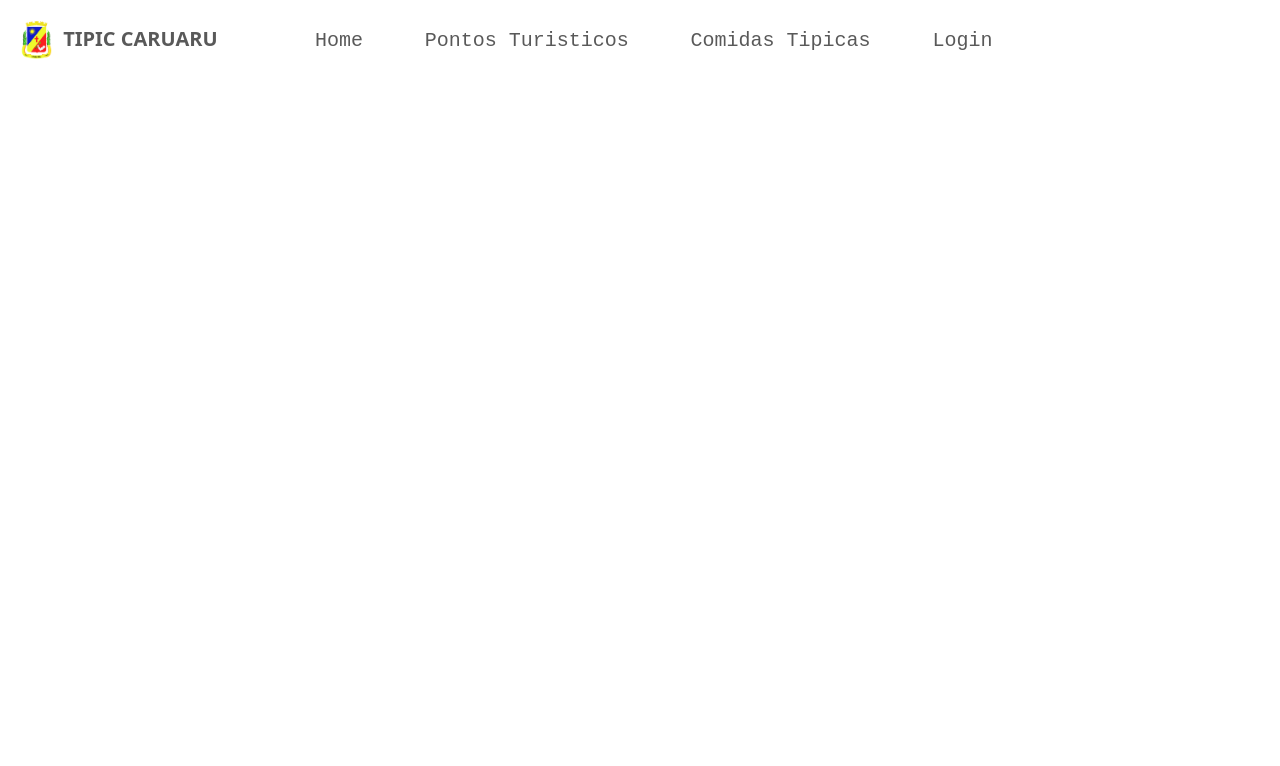
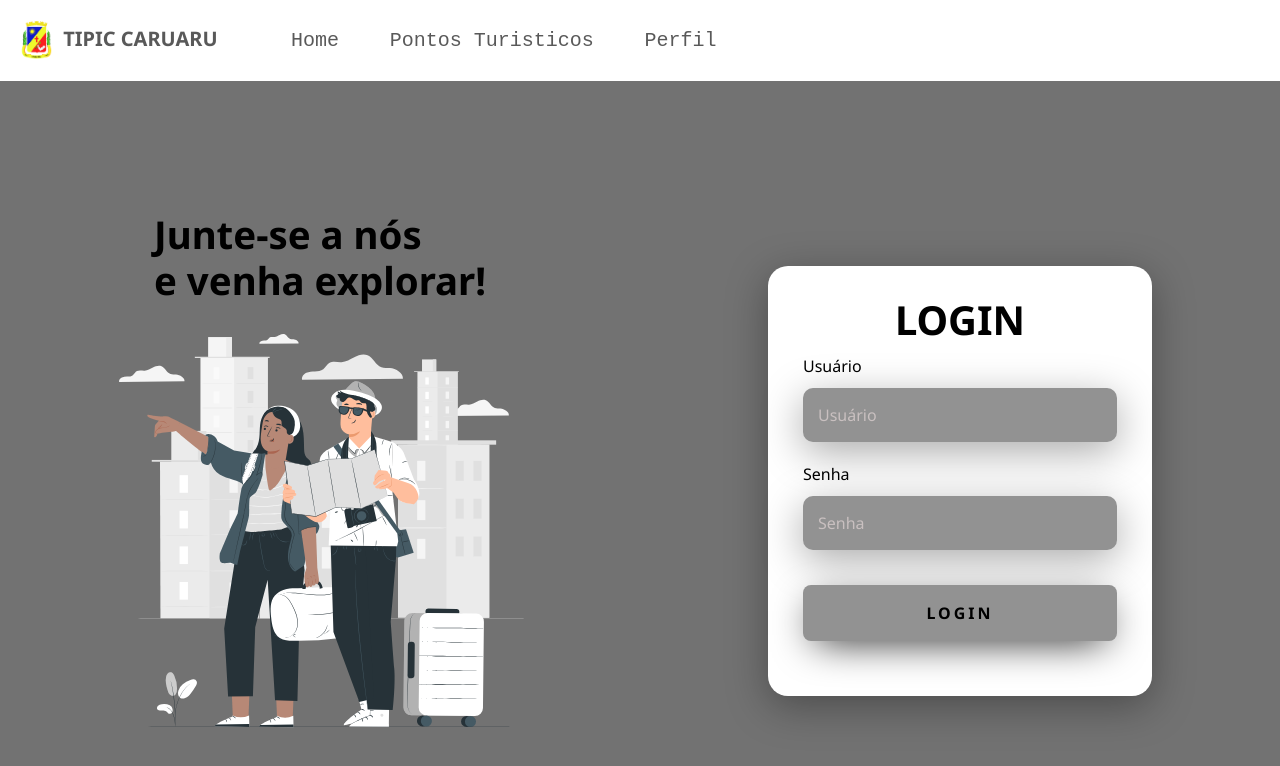
Before and after one commit to vitormuniz0/Caruaru, a plain HTML site: page Views/login.html in a window 1280 px wide. Drawn offline with nearby package versions, Linux system fonts and the light colour scheme; files that its build step writes are made by us from their sources; files whose address does not match are found by name.

Commit message:
Tela de Login Adicionada

```diff
--- a/Assets/Css/login.css
+++ b/Assets/Css/login.css
@@ -0,0 +1,156 @@
+@import url('https://fonts.googleapis.com/css2?family=Noto+Sans:wght@400;700&display=swap');
+
+
+body {
+    margin: 0;
+    font-family: 'Noto Sans', sans-serif;
+}
+
+body * {
+    box-sizing: border-box;
+}
+
+.main-login{
+      width: 100vw;
+      height: 100vh;
+      background: #727272;
+      display: flex;
+      justify-content: center;
+      align-items: center;
+}
+
+.left-login{
+    width: 50vw;
+    height: 100vh;
+    display: flex;
+    justify-content: center;
+    align-items: center;
+    flex-direction: column;
+
+
+}
+
+.left-login > h1 {
+    font-size: 3vw;
+    color: rgb(0, 0, 0);
+    font-weight: 800;
+    margin: 0;
+
+}
+
+.left-login-image{
+    width: 35vw;
+}
+
+.right-login{
+    width: 50vw;
+    height: 100vh;
+    display: flex;
+    justify-content: center;
+    align-items: center;
+}
+
+.card-login{
+    width: 60%;
+    display: flex;
+    justify-content: center;
+    align-items: center;
+    flex-direction: column;
+    padding: 30px 35px;
+    background: #ffffff;
+    border-radius: 20px;
+    box-shadow: 0px 10px 40px #00000056;
+
+}
+
+.card-login > h1 {
+    color: rgb(0, 0, 0);
+    font-weight: 800;
+    margin: 0;
+    text-transform: uppercase;
+}
+
+.textfield{
+    width: 100%;
+    display: flex;
+    flex-direction: column;
+    align-items: flex-start;
+    justify-content: center;
+    margin: 10px 0px;
+}
+
+.textfield > input{
+    width: 100%;
+    border: none;
+    border-radius: 10px;
+    padding: 15px;
+    background: rgb(146, 146, 146);
+    color: black;
+    font-size: 12pt;
+    box-shadow: 0px 10px 40px #00000056;
+    outline: none;
+    box-sizing: border-box;
+
+}
+
+.textfield > label {
+    color: rgb(0, 0, 0);
+    margin-bottom: 10px;
+
+}
+
+.textfield > input::placeholder{
+    color: rgb(201, 192, 192);
+
+}
+
+.btn-login{
+    width: 100%;
+    padding: 16px 0px;
+    margin: 25px;
+    border: none;
+    border-radius: 8px;
+    outline: none;
+    text-transform: uppercase;
+    font-weight: 800;
+    letter-spacing: 3px;
+    color: rgb(0, 0, 0);
+    background: rgb(146, 146, 146);
+    cursor: pointer;
+    box-shadow: 0px 10px 40px -12px #000000;
+}
+
+@media only screen and (max-width: 950px){
+    .card-login{
+        width: 85%;
+    }
+}
+
+@media only screen and (max-width: 600px){
+    .main-login{
+        flex-direction: column;
+    }
+    .left-login > h1{
+        display: none;
+
+    }
+
+    .left-login{
+        width: 100%;
+        height: auto;
+    }
+
+    .right-login{
+        width: 100%;
+        height: auto;
+    }
+
+    .left-login-image{
+        width: 50vw;
+    }
+
+    .card-login{
+        width: 90%;
+    }
+
+}
--- a/Views/login.html
+++ b/Views/login.html
@@ -1,16 +1,13 @@
 <!DOCTYPE html>
-<html lang="pt-br">
+<html lang="en">
 <head>
     <meta charset="UTF-8">
     <meta name="viewport" content="width=device-width, initial-scale=1.0">
-    <title>Document</title>
+    <link rel="stylesheet" href="style.css">
     <link href="https://cdn.jsdelivr.net/npm/bootstrap@5.3.2/dist/css/bootstrap.min.css" rel="stylesheet" integrity="sha384-T3c6CoIi6uLrA9TneNEoa7RxnatzjcDSCmG1MXxSR1GAsXEV/Dwwykc2MPK8M2HN" crossorigin="anonymous">
     <link rel="stylesheet" href="./Assets/Css/geral.css">
     <link rel="stylesheet" href="../Assets/Css/geral.css">
     <link rel="stylesheet" href="../Assets/Css/login.css">
-</head>
-</head>
-<body>
     <nav class="navbar navbar-expand-lg " id="navbar">
         <div class="conteiner-fluid">
             <ul class="navbar-nav navbar-brand">
@@ -24,14 +21,37 @@
             <li class="nav-item" id="link">
                 <a href="" class="nav-link">Pontos Turisticos</a>
             </li>
-            <li class="nav-item" id="link">
-                <a href="" class="nav-link">Comidas Tipicas</a>
+
             </li>
             <li class="nav-item" id="link">
-                <a href="./Views/login.html" class="nav-link">Login</a>
+                <a href="./Views/login.html" class="nav-link">Perfil</a>
             </li>
             </ul>
         </div>
     </nav>
+    <title>LOGIN</title>
+</head>
+<body>
+
+<div class= "main-login">
+    <div class="left-login">
+        <h1>Junte-se a nós<br>e venha explorar!</h1>
+        <img src="turistas.svg" class="left-login-image" alt="Turistas animação">
+    </div>
+    <div class="right-login">
+        <div class="card-login">
+            <h1>Login</h1>
+           <div class="textfield">
+             <label for="usuario">Usuário</label>
+             <input type="text" name="usuario" placeholder="Usuário">
+           </div>
+           <div class="textfield">
+            <label for="senha">Senha</label>
+            <input type="password" name="senha" placeholder="Senha">
+         </div>
+         <button class="btn-login">Login</button>
+       </div>
+    </div>
+</div>
 </body>
 </html>
```
Also changed, not shown: index.html (+3 -4 lines), Views/turistas.svg (added).
